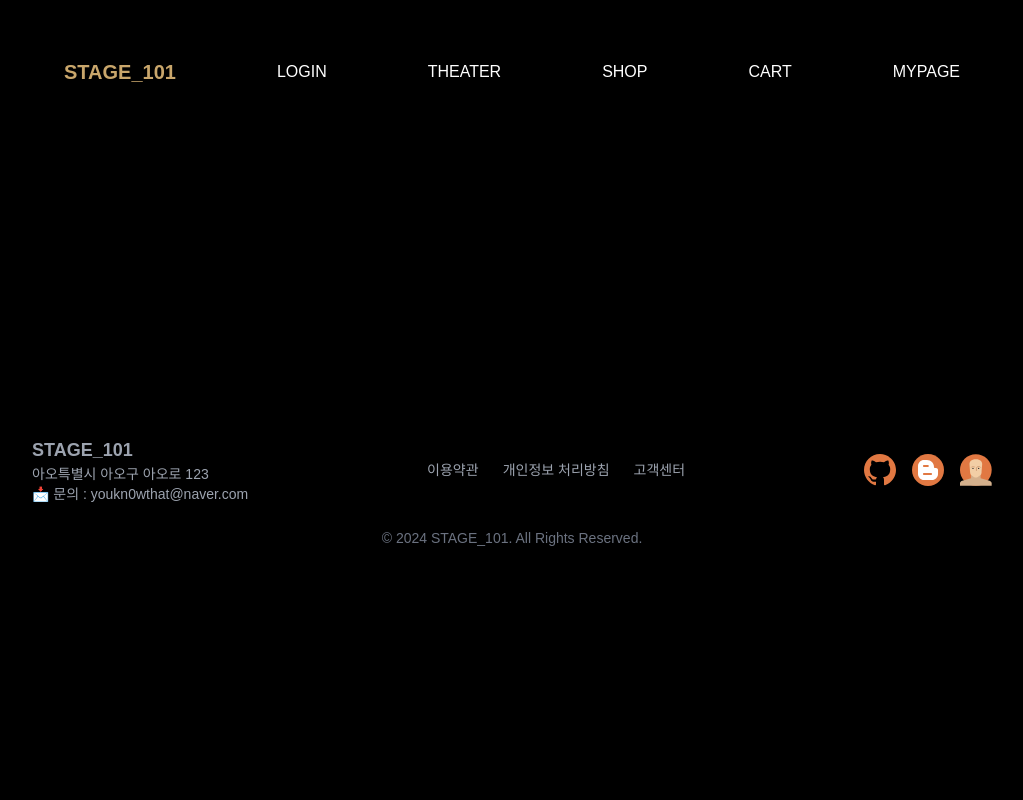
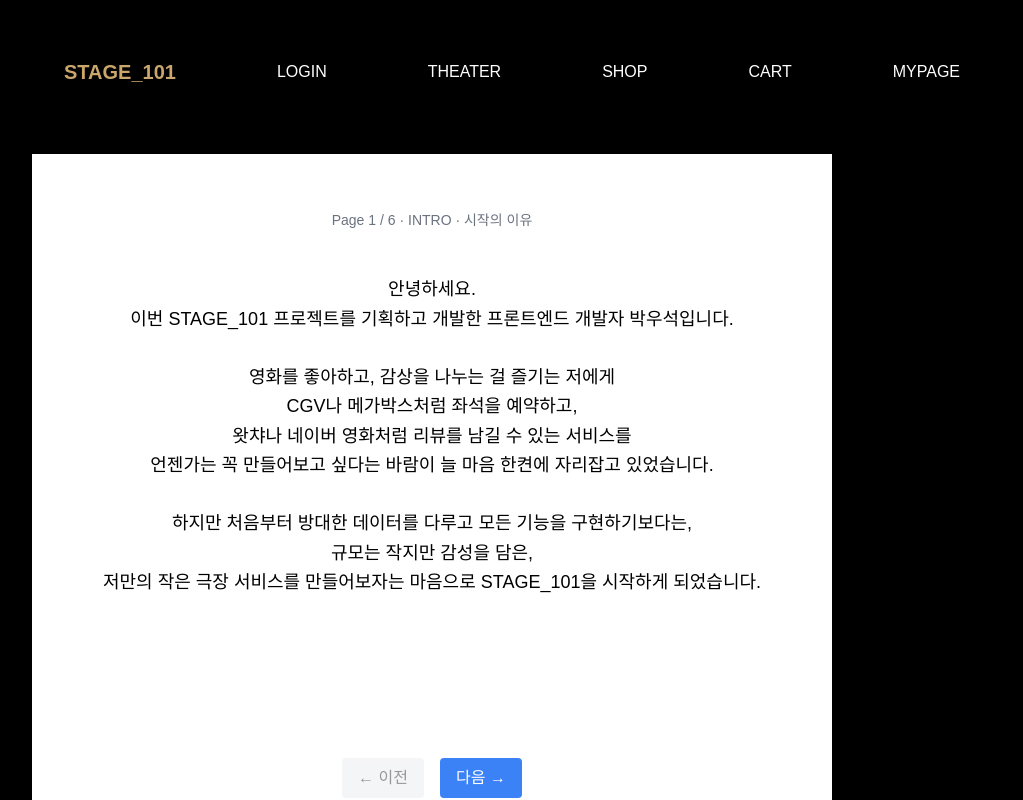
Before and after one commit to YouKnowThat-Park/STAGE_101, a Next.js app: page /notion/retrospective in a window 1280 px wide. Shown: the top 800 px of the page, without its empty margins (128-1151 px from the left). Built offline with nearby package versions, Linux system fonts and the light colour scheme; no server answers.

Commit message:
✨ 배포 후 : 회고 작성 마무리

```diff
--- a/src/app/notion/retrospective/page.tsx
+++ b/src/app/notion/retrospective/page.tsx
@@ -1,7 +1,171 @@
-import React from 'react';
+// components/PageSlider.tsx
+'use client';
 
-const page = () => {
-  return <div>page</div>;
-};
+import { useState } from 'react';
+import { motion, AnimatePresence } from 'framer-motion';
 
-export default page;
+const pages = [
+  {
+    title: 'INTRO · 시작의 이유',
+    content: `
+안녕하세요.
+이번 STAGE_101 프로젝트를 기획하고 개발한 프론트엔드 개발자 박우석입니다.
+
+영화를 좋아하고, 감상을 나누는 걸 즐기는 저에게
+CGV나 메가박스처럼 좌석을 예약하고,
+왓챠나 네이버 영화처럼 리뷰를 남길 수 있는 서비스를
+언젠가는 꼭 만들어보고 싶다는 바람이 늘 마음 한켠에 자리잡고 있었습니다.
+
+하지만 처음부터 방대한 데이터를 다루고 모든 기능을 구현하기보다는,
+규모는 작지만 감성을 담은,
+저만의 작은 극장 서비스를 만들어보자는 마음으로 STAGE_101을 시작하게 되었습니다.
+    `,
+  },
+  {
+    title: '기획 · 상상에서 출발한 서비스',
+    content: `
+처음 구상했던 STAGE_101은
+5층짜리 소극장을 배경으로 한 꽤나 풍성한 상상에서 출발했습니다.
+층별로 뮤지컬관, 연극관, 영화관이 나뉘고,
+1층에는 카페와 굿즈샵, 2층에는 고객센터와 식당이 자리한 구성 속에
+실시간 채팅, 관리자 계정, 포인트 적립, 리뷰 기능까지—
+상용 서비스에 준하는 다양한 요소를 담고자 했습니다.
+
+그러나 실제 구현 과정에서 우선순위와 사용성을 다시 고민하게 되었고,
+**“작은 기능부터 확실하게 구현하자”**는 방향으로 무게를 조정했습니다.
+결과적으로 서비스의 전체 규모는 축소되었지만,
+그 과정 속에서 더 분명해진 것은 바로 사용자 경험이었습니다.
+
+예약의 흐름, 리뷰 방식, 포인트 활용 등
+실제 유저가 어떻게 느끼고 사용할지를 끊임없이 상상하고 반영하며,
+정말 누군가가 사용하게 될 서비스를 만들고 있다는 감각을 처음으로 온전히 느낄 수 있었습니다.
+
+    `,
+  },
+  {
+    title: '구현 · 즐거움과 발견',
+    content: `
+부트캠프를 수료하기 전까지는 기능 구현이 제한된 환경 속에서 개발을 해왔습니다.
+과제는 정해진 틀에 맞춰야 했고, 팀 프로젝트에서는 전체 중 일부만 담당했기 때문에
+‘내가 주도적으로 서비스를 만들고 있다’는 감각은 상대적으로 희미했습니다.
+팀원 간 연동 문제나 프로젝트 완성도에서 오는 아쉬움도 분명 존재했습니다.
+
+그래서 수료 이후, STAGE_101을 개인 프로젝트로 진행하며
+서비스의 구조를 처음부터 끝까지 직접 설계하고 구현하는 경험을 할 수 있었습니다.
+특히 즐거웠던 점은, 내가 상상한 기능들을 내 손으로 구현해보며
+실제로 우리가 사용하는 서비스에서 경험할 수 있는 흐름들을 직접 만들어볼 수 있었다는 점이었습니다.
+이론을 넘어, 실전에서의 판단과 설계가 요구되는 순간들이 진짜 개발자의 감각을 길러주었습니다.
+
+그 중 가장 인상 깊었던 건,
+이번 프로젝트를 통해 처음으로 **“유저가 어디까지 접근할 수 있을까?”**라는 질문을 스스로에게 던지게 된 점입니다.
+단순히 로그인 여부만 따지는 것이 아니라,
+결제를 완료한 사용자만 특정 페이지에 접근할 수 있도록 제어하고,
+URL 직접 입력이나 뒤로 가기로 인해 중복 결제가 발생하지 않도록 흐름을 설계하는 과정은
+처음으로 사용자와 시스템 사이의 경계를 세우는 작업이 얼마나 중요하고 흥미로운지 깨닫게 해주었습니다.
+    `,
+  },
+  {
+    title: '트러블 · 그리고 성장의 시간',
+    content: `
+물론 쉽지만은 않았습니다.
+초기 계획을 축소한 후에도, 구현 과정에서 계속해서 계획을 수정해야 하는 상황이 반복되었습니다.
+특히 백엔드로 사용한 Supabase의 스키마 구조를 여러 차례 수정하게 되면서,
+하나의 기능(A)을 위해 구조를 변경하면
+그와 연결된 다른 기능(B, C)에서 예상치 못한 문제가 발생하는 일이 잦았습니다.
+
+코드를 작성하면서는 A 기능에만 집중하게 되다 보니
+자연스럽게 B와 C까지 고려하지 못했고,
+결국 연쇄적인 수정이 반복되며 프로젝트 구조 전체를 몇 번이고 다시 뜯어고쳐야 했습니다.
+    `,
+  },
+  {
+    title: '압박 · 무게와 마주한 나',
+    content: `
+    또한, 시간이 갈수록 느껴지는 현실적인 압박도 무시할 수 없었습니다.
+취업 준비와 프로젝트 사이의 균형 속에서
+“얼마나 더 시간을 써도 괜찮을까?”라는 고민이 끊이지 않았습니다.
+한두 명씩 주변에서 취업 소식이 들려올수록
+개인 프로젝트에 전념하는 제가 금전적인 수익 없이 시간을 쓰고 있다는 불안감과 조급함도 커졌습니다.
+
+그와 함께, 스스로에게 거는 기대감과 주변의 기대도 저를 더 무겁게 만들었습니다.
+‘이 정도 시간을 들였으면 멋진 결과물이 나와야 하지 않을까?’
+‘너 정도면 잘 만들었겠지’라는 말들이
+처음에는 응원이었지만, 어느 순간부터는 작은 부담으로, 큰 압박으로 다가오기 시작했습니다.
+
+내가 이 프로젝트를 얼마나 진심으로 만들고 있는지를 설명하지 않아도,
+결국 결과로 보여줘야 한다는 생각에 더 완성도에 집착했고,
+때로는 내가 만든 결과물보다 **‘내가 만들어야 할 무게’**에 짓눌리는 순간들도 많았습니다.
+`,
+  },
+  {
+    title: '마무리 · 증명과 다짐의 페이지',
+    content: `
+하지만 그럼에도 포기하지 않았습니다.
+수없이 날을 새우고, 작은 에러 하나에 몇 시간을 보내도
+계속 이 프로젝트를 붙잡을 수 있었던 건,
+이건 누가 시켜서 하는 일이 아니라, 내가 원해서 시작한 일이었기 때문입니다.
+
+프리드리히 니체는 말했습니다.
+"나를 죽이지 못한 고통은 나를 더 강하게 만든다."
+그리고 베르세르크는 이렇게 말합니다.
+"도망쳐서 도착한 곳에는 낙원이란 있을 수 없다."
+
+저는 그 말들을 마음에 새기며,
+불확실함과 압박 속에서도 도망치지 않고 마주하기로 선택했습니다.
+
+STAGE_101은 제게 단순한 프로젝트가 아닌,
+‘내가 어떤 개발자가 되고 싶은지’에 대한 답이자 증명이었습니다.
+앞으로도 저는, 정답을 쫓기보다
+고민하고 마주하며, 더 나은 해답을 찾는 개발자로 성장해가겠습니다.
+
+이상, 한 편의 극을 마치는 개발자 박우석이었습니다.
+시청해주셔서 감사합니다.
+    `,
+  },
+];
+
+export default function PageSlider() {
+  const [pageIndex, setPageIndex] = useState(0);
+
+  const next = () => setPageIndex((prev) => Math.min(prev + 1, pages.length - 1));
+  const prev = () => setPageIndex((prev) => Math.max(prev - 1, 0));
+
+  return (
+    <div className="w-[800px] h-[700px] flex flex-col items-center justify-center px-6 text-center bg-white text-black">
+      <div className="mb-4 text-sm text-gray-500">
+        Page {pageIndex + 1} / {pages.length} · {pages[pageIndex].title}
+      </div>
+      <div className="w-full max-w-2xl h-[60vh] overflow-y-auto">
+        <AnimatePresence mode="wait">
+          <motion.div
+            key={pageIndex}
+            initial={{ opacity: 0, x: 50 }}
+            animate={{ opacity: 1, x: 0 }}
+            exit={{ opacity: 0, x: -50 }}
+            transition={{ duration: 0.4 }}
+          >
+            <p className="whitespace-pre-wrap text-lg leading-relaxed">
+              {pages[pageIndex].content}
+            </p>
+          </motion.div>
+        </AnimatePresence>
+      </div>
+      <div className="flex gap-4 mt-8">
+        <button
+          onClick={prev}
+          disabled={pageIndex === 0}
+          className="px-4 py-2 bg-gray-200 rounded hover:bg-gray-300 disabled:opacity-40"
+        >
+          ← 이전
+        </button>
+        <button
+          onClick={next}
+          disabled={pageIndex === pages.length - 1}
+          className="px-4 py-2 bg-blue-500 text-white rounded hover:bg-blue-600 disabled:opacity-40"
+        >
+          다음 →
+        </button>
+      </div>
+    </div>
+  );
+}
--- a/src/app/page.tsx
+++ b/src/app/page.tsx
@@ -54,7 +54,7 @@ export default function Home() {
             { href: '/notion/feature-decisions', label: '기능 선택 이유' },
             { href: '/notion/feature-history', label: '기능적 문제 히스토리' },
             { href: '/notion/trouble-shooting', label: '트러블 슈팅' },
-            { href: '/notion/trouble-shooting', label: '회고' },
+            { href: '/notion/retrospective', label: '회고' },
           ].map(({ href, label }) => (
             <Link key={label} href={href}>
               <div className="h-[86px] w-full bg-[#2A2A2A]/80 border border-[#444] rounded-md hover:bg-[#3A3A3A]/90 transition duration-200 flex items-center justify-center px-4">
```
